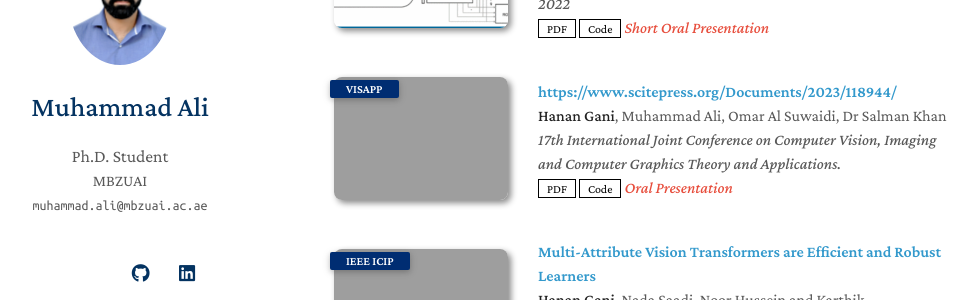
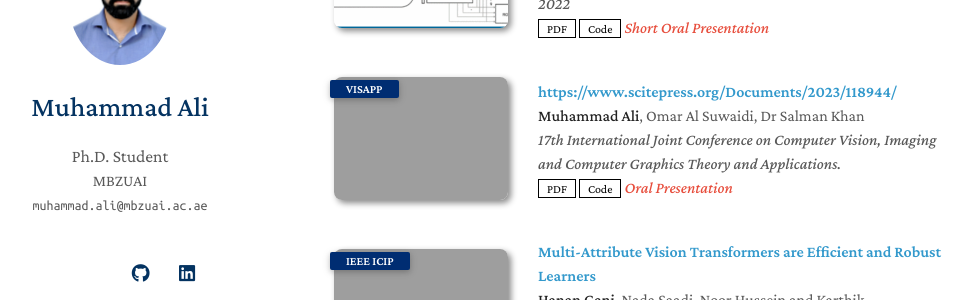
Before and after one commit to aliman80/aliman80.github.io, a Jekyll site: the page built from index.md, in a window 1280 px wide and 900 px high, scrolled down 1310 px. Shown: the part 153-453 px from the top of the window, without its empty margins (156-1134 px from the left). Built offline with Jekyll 4.4.1, drawn with Linux system fonts in a browser that asks for light colours; a style sheet for code colours, icons or effects is not loaded; our own code applies the rules of GitHub Pages for plain Markdown files; grey boxes are pictures that could not be loaded.

Commit message:
Update publications.md

```diff
--- a/_includes/publications.md
+++ b/_includes/publications.md
@@ -132,7 +132,7 @@ Underwater Object Detection Enhancement via Channel Stabilization</a></div>
 
   <div class="col-sm-9" style="position: relative;width: 100%;padding-right: 15px;padding-left: 20px;">
     <div class="title"><a href="https://arxiv.org/abs/2210.07240">https://www.scitepress.org/Documents/2023/118944/</a></div>
-    <div class="author"><strong>Hanan Gani</strong>, Muhammad Ali, Omar Al Suwaidi, Dr Salman Khan</div>
+    <div class="author"><strong>Muhammad Ali</strong>, Omar Al Suwaidi, Dr Salman Khan</div>
     <div class="periodical"><em>17th International Joint Conference on Computer Vision, Imaging and Computer Graphics Theory and Applications.</em></div>
     <div class="links">
       <a href="https://bmvc2022.mpi-inf.mpg.de/0731.pdf" class="btn btn-sm z-depth-0" role="button" target="_blank" style="font-size:12px;">PDF</a>
```
